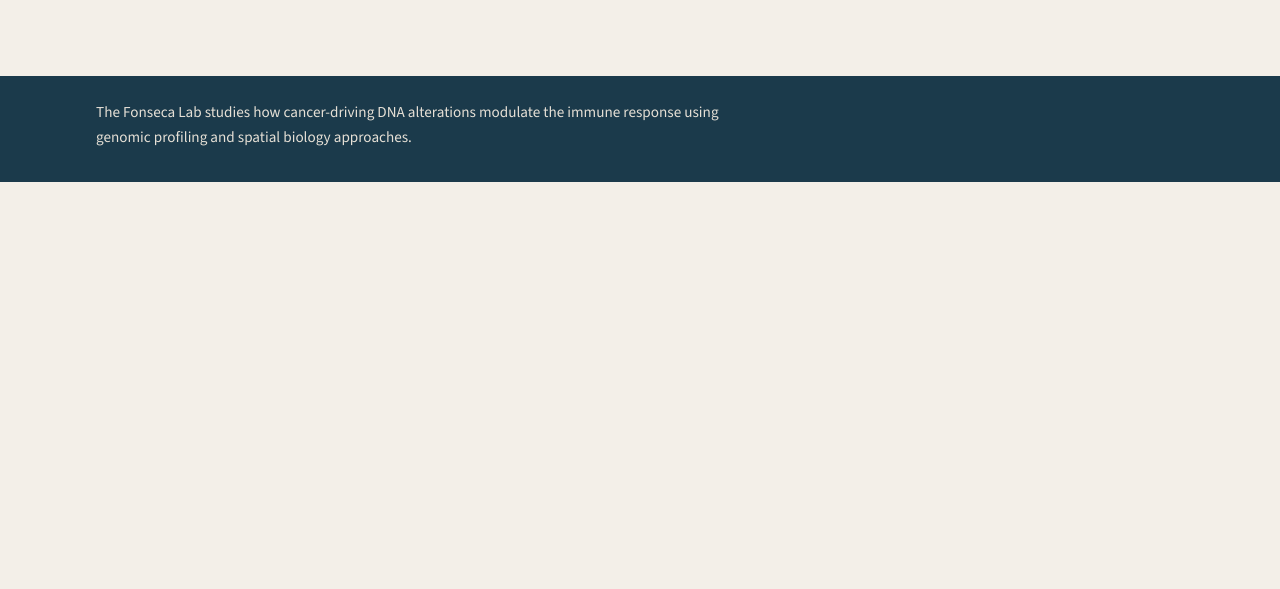
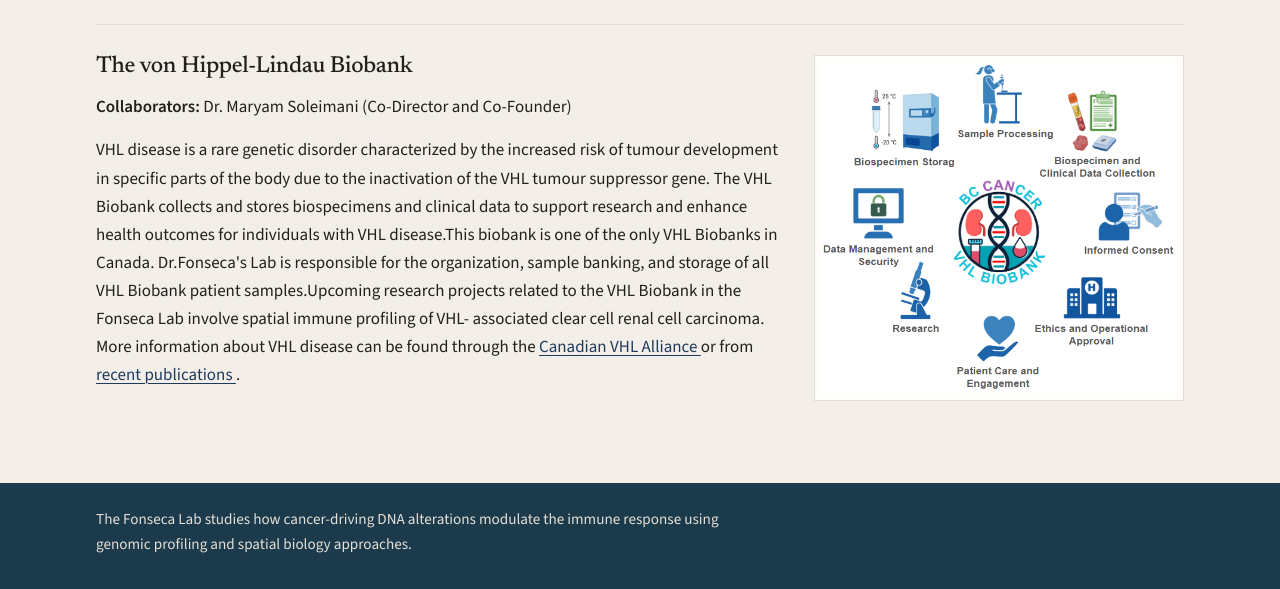
Before and after one commit to fonseca-lab/fonseca-lab.github.io, an Astro site: page /projects in a window 1280 px wide. Shown: the part 1376-1965 px from the top of the page. Before the commit the page ends 1558 px from the top, so only its background shows below. Built offline with nearby package versions, Linux system fonts and the light colour scheme; Astro itself is replaced by a stand-in of ours.

Commit message:
added vhl biobank to projects

```diff
--- a/src/data/projects.ts
+++ b/src/data/projects.ts
@@ -28,4 +28,11 @@ export const projects: Project[] = [
 			'VHL disease is a rare inherited condition characterised by recurring tumours in multiple organs including the eyes, brain, kidney and pancreas. In 2021, a systemic treatment called belzutifan was approved for the treatment of VHL disease and patients responding to this treatment need fewer surgeries. However, most patients experience a partial response and response rates vary across tumours in the kidney, brain and pancreas. Our lab studies the correlation between the type of VHL gene mutation and response to belzutifan, the role of immune cells in aiding or abetting tumour escape and how VHL tumours develop resistance to belzutifan.',
 		photo: '/images/projects/rcc_mif_crop.png',
 	},
+	{
+		name: 'The von Hippel-Lindau Biobank',
+		collaborators: 'Dr. Maryam Soleimani (Co-Director and Co-Founder)',
+		description:
+			'VHL disease is a rare genetic disorder characterized by the increased risk of tumour development in specific parts of the body due to the inactivation of the VHL tumour suppressor gene. The VHL Biobank collects and stores biospecimens and clinical data to support research and enhance health outcomes for individuals with VHL disease.This biobank is one of the only VHL Biobanks in Canada. Dr.Fonseca\'s Lab is responsible for the organization, sample banking, and storage of all VHL Biobank patient samples.Upcoming research projects related to the VHL Biobank in the Fonseca Lab involve spatial immune profiling of VHL- associated clear cell renal cell carcinoma. More information about VHL disease can be found through the <a href="https://cvhla.ca/"> Canadian VHL Alliance </a> or from <a href="https://ascopubs.org/doi/10.1200/JCO.2025.43.16_suppl.e22620"> recent publications </a>.',
+		photo: '/images/projects/vhlbb_lifecycle.png',
+	},
 ];
--- a/src/pages/projects.astro
+++ b/src/pages/projects.astro
@@ -11,7 +11,7 @@ import { projects } from '../data/projects';
 				<p>
 					<b>Collaborators: </b>{project.collaborators}
 				</p>
-				<p>{project.description}</p>
+				<p set:html={project.description}></p>
 			</div>
 			<img src={project.photo} alt="" />
 		</article>
```
Also changed, not shown: public/images/projects/vhlbb_lifecycle.png (added), 1 other file.
